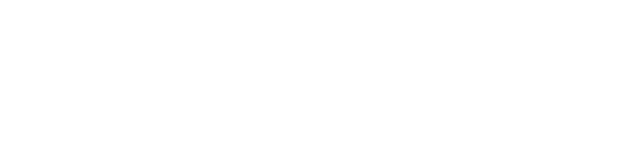
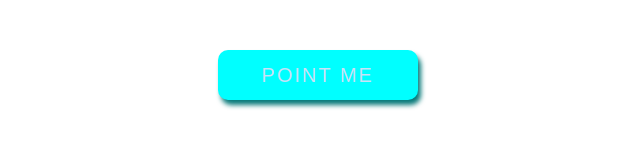
Before and after one commit to Dimaestro/lesson-flex, a plain HTML site: page index.html in a window 1280 px wide. Shown: the whole page, without its empty margins (322-962 px from the left). Drawn offline with Linux system fonts and the light colour scheme.

Commit message:
Transition button

```diff
--- a/css/_main.scss
+++ b/css/_main.scss
@@ -0,0 +1,33 @@
+//* Transition
+.btn {
+  width: 200px;
+  height: 50px;
+  margin: 50px auto;
+  position: relative;
+  top: 0;
+  background-color: aqua;
+  text-align: center;
+  letter-spacing: 2px;
+  border-radius: 10px;
+  box-shadow: 3px 5px 5px rgb(7, 122, 122);
+  transition-duration: 700ms, 1s, 500ms;
+  transition-property: box-shadow, background-color, top;
+  transition-delay: 100ms;
+  transition-timing-function: cubic-bezier(0.075, 0.82, 0.165, 1);
+
+  &:hover {
+
+    box-shadow: 1px 2px 2px rgb(3, 81, 81);
+    background-color: rgba(13, 155, 155, 0.72);
+    top: 2px;
+  }
+
+  // .btn__text
+  &__text {
+    color: rgb(202, 226, 247);
+    font-size: 20px;
+    text-transform: uppercase;
+    font-family: Arial, Helvetica, sans-serif;
+    line-height: 50px;
+  }
+}
--- a/index.html
+++ b/index.html
@@ -8,6 +8,8 @@
   <title>Document</title>
 </head>
 <body>
-
+  <div class="btn">
+    <a href="" class="btn__text">point me</a>
+  </div>
 </body>
 </html>
```
Also changed, not shown: css/style.css.
